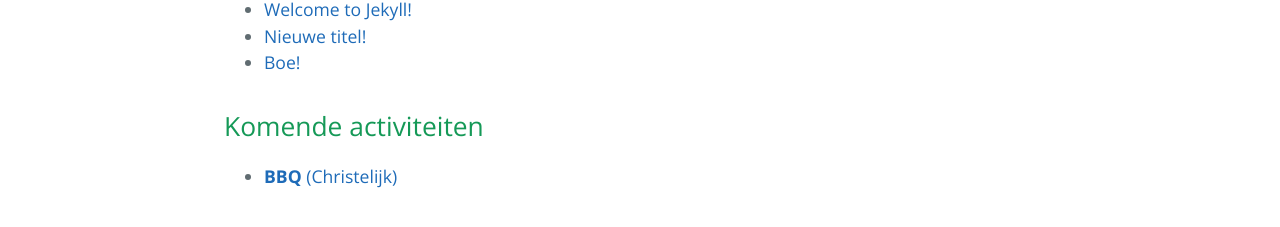
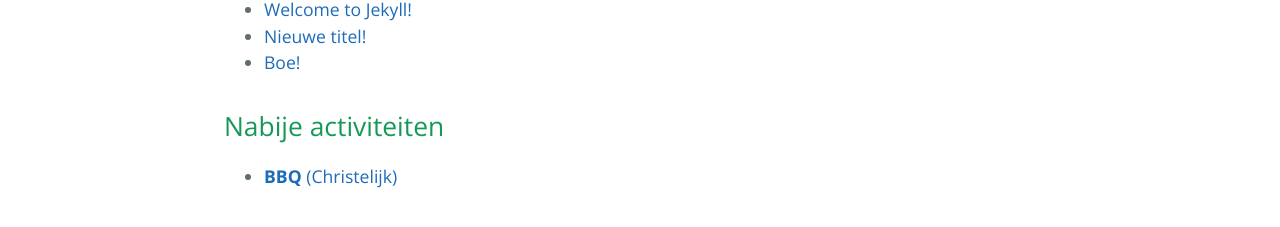
Before and after one commit to haampie/gsv, a Jekyll site: the page built from index.html, in a window 1280 px wide. Shown: the part 253-480 px from the top of the page. Built offline with Jekyll 4.4.1, drawn with Linux system fonts in a browser that asks for light colours.

Commit message:
Update index.html

```diff
--- a/index.html
+++ b/index.html
@@ -12,7 +12,7 @@ layout: standaard
 </ul>
 
 
-<h2>Komende activiteiten</h2>
+<h2>Nabije activiteiten</h2>
 <ul>
 {% for activiteit in site.activiteiten %}
   <li>
```
